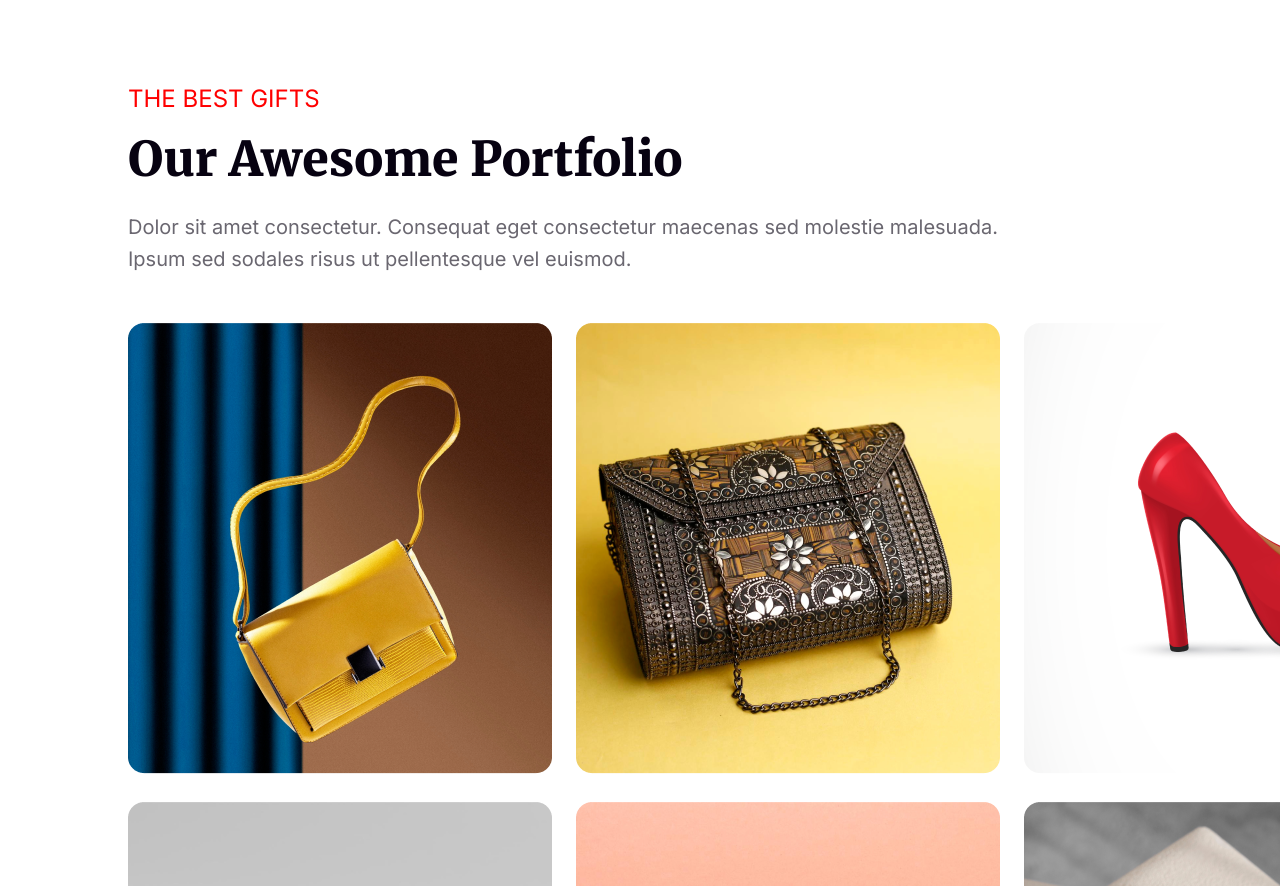
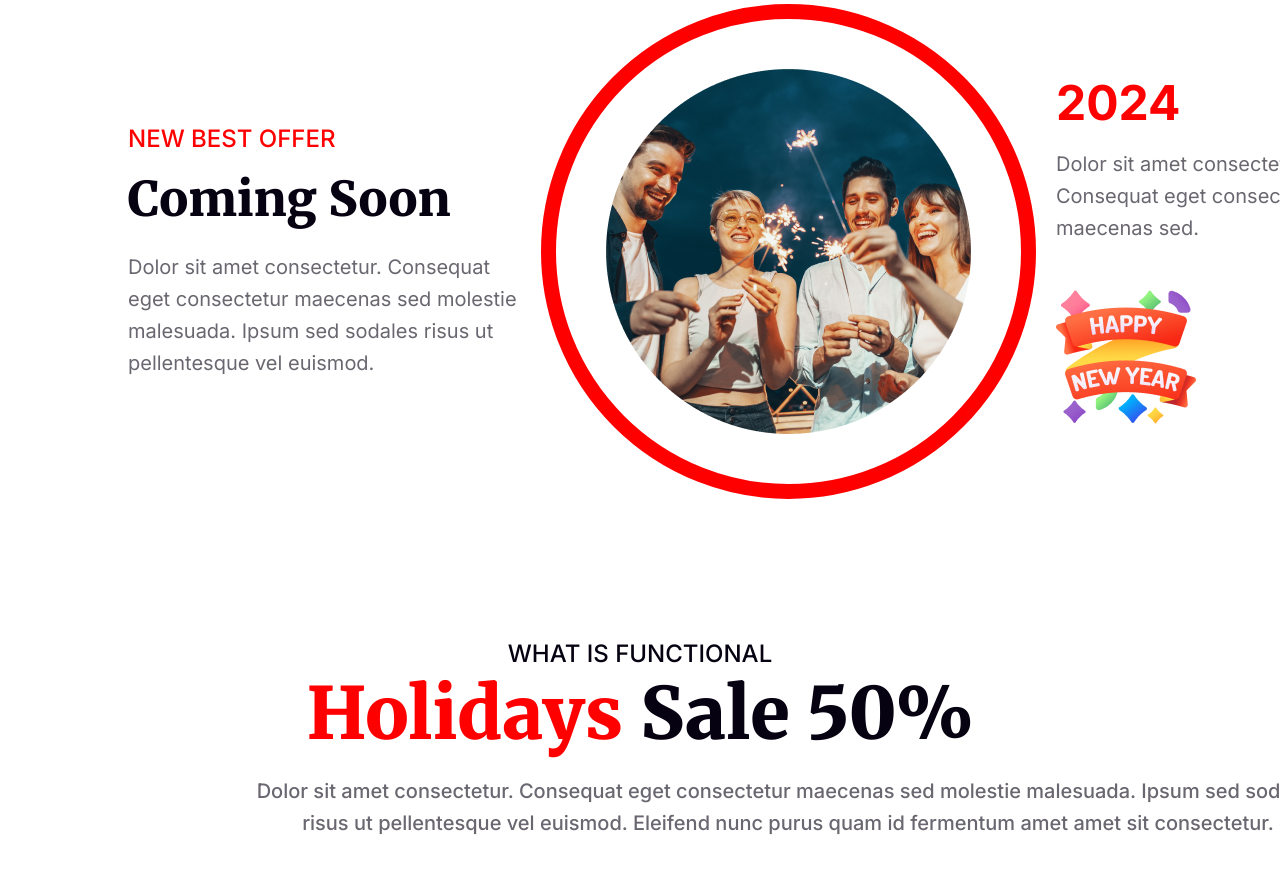
Before and after one commit to Pranta-20-2/B9-Milestone1-Task, a plain HTML site: page index.html in a window 1280 px wide. Shown: the part 2968-3854 px from the top of the page. Drawn offline with Linux system fonts and the light colour scheme.

Commit message:
main5 added

```diff
--- a/index.html
+++ b/index.html
@@ -65,7 +65,42 @@
         </section>
 
         <section>
-            <div class="main-item6">
+            <div class="main-item4">
+                <div class="item4-cont">
+                    <div class="item4-cont1">
+                        <p class="cont1-head">
+                            NEW BEST OFFER
+                        </p>
+                        <h3 class="cont1-desc">
+                            Coming Soon
+                        </h3>
+                        <p class="cont1-last">
+                            Dolor sit amet consectetur. Consequat eget consectetur maecenas sed molestie malesuada.
+                            Ipsum sed sodales risus ut pellentesque vel euismod.
+                        </p>
+
+                    </div>
+                    <div class="item4-cont2">
+                        <img src="resources/Ellipse 1.png" alt="">
+                    </div>
+                    <div class="item4-cont3">
+                        <h3 class="cont3-head">2024</h3>
+                        <p class="cont3-des">Dolor sit amet consectetur. Consequat eget consectetur maecenas sed.</p>
+                        <img src="resources/Group 96.png" alt="">
+                    </div>
+                </div>
+                <div class="main-item5">
+                    <div class="item5-para">
+                        <p class="item5-head">WHAT IS FUNCTIONAL</p>
+                        <h3 class="item5-des"><span id="item5-red">Holidays</span> Sale 50%</h3>
+                        <p class="item5-last">Dolor sit amet consectetur. Consequat eget consectetur maecenas sed
+                            molestie malesuada. Ipsum sed sodales risus ut pellentesque vel euismod. Eleifend nunc purus
+                            quam id fermentum amet amet sit consectetur.
+                        </p>
+
+                    </div>
+                </div>
+
                 <p class="item6-head">THE BEST GIFTS</p>
                 <h3 class="item6-des">Our Awesome Portfolio</h3>
                 <p class="item6-set">Dolor sit amet consectetur. Consequat eget consectetur maecenas sed molestie
--- a/styles/styles.css
+++ b/styles/styles.css
@@ -115,7 +115,7 @@ button {
     display: flex;
     justify-content: space-around;
     align-items: center;
-    gap: 20px;
+    gap: 40px;
 }
 
 .item2-info button {
@@ -148,7 +148,7 @@ button {
 .item2-img {
     width: 100%;
     padding: 78px 0;
-    margin-bottom: 120px;
+
 }
 
 .main-item3 {
@@ -183,16 +183,127 @@ button {
     margin-bottom: 48px;
 }
 
+/* main item 4 */
+.main-item4 {
+    width: 80%;
+    max-width: 1320px;
+    height: 7335px;
+    margin: 0 auto;
+    background: #FFF;
+    align-items: center;
+}
+
+.item4-cont {
+    margin-bottom: 140px;
+    display: flex;
+    align-items: center;
+    justify-content: space-between;
+    gap: 20px;
+}
+
+.cont1-head {
+    color: #F00;
+    font-family: Inter;
+    font-size: 24px;
+    font-weight: 500;
+    margin-bottom: 16px;
+}
+
+.cont1-desc {
+    color: #070211;
+    font-family: Merriweather;
+    font-size: 48px;
+    font-weight: 900;
+    text-transform: capitalize;
+    margin-bottom: 22px;
+}
+
+.cont1-last {
+    color: rgba(7, 2, 17, 0.60);
+    font-family: Inter;
+    font-size: 20px;
+    font-weight: 400;
+    line-height: 32px;
+    width: 393px;
+    /* 160% */
+}
+
+.item4-cont2 {
+    align-items: center;
+    display: flex;
+    border-radius: 463px;
+    border: 15px solid #F00;
+    padding: 50px;
+}
+
+.cont3-head {
+    color: #F00;
+    font-family: Inter;
+    font-size: 48px;
+    font-weight: 700;
+    margin-bottom: 16px;
+}
+
+.cont3-des {
+    color: rgba(7, 2, 17, 0.60);
+    font-family: Inter;
+    font-size: 20px;
+    font-weight: 400;
+    line-height: 32px;
+    width: 276px;
+    margin-bottom: 43px;
+    /* 160% */
+}
+
+.item5-para {
+    text-align: center;
+}
+
+.item5-head {
+    color: #070211;
+    font-family: Inter;
+    font-size: 24px;
+    font-weight: 500;
+}
+
+.item5-des {
+    color: #070211;
+    font-family: Merriweather;
+    font-size: 72px;
+    font-weight: 900;
+    margin-bottom: 16px;
+
+}
+
+#item5-red {
+    color: #F00;
+    font-family: Merriweather;
+    font-size: 72px;
+    font-weight: 900;
+    margin-bottom: 28px;
+}
+
+.item5-last {
+    color: rgba(7, 2, 17, 0.60);
+    font-family: Inter;
+    font-size: 20px;
+    font-weight: 500;
+    line-height: 32px;
+    margin-bottom: 50px;
+    width: 1068px;
+    margin: 0 126px;
+}
+
 /* Main 6 */
 
-.main-item6 {
+/* .main-item6 {
     width: 80%;
     max-width: 1320px;
     height: 1120px;
     margin: 0 auto;
     background: #FFF;
     padding: 80px 0;
-}
+} */
 
 .item6-cont {
     display: flex;
@@ -204,6 +315,8 @@ button {
 
 .item6-cont img {
     margin-bottom: 24px;
+    box-shadow: 5px 5px 5px rgba(224, 222, 225, 0.804);
+    border-radius: 16px;
 }
 
 .item6-img {
@@ -218,6 +331,7 @@ button {
     font-size: 24px;
     font-weight: 500px;
     padding-bottom: 16px;
+    margin-top: 120px;
 }
 
 .item6-des {
@@ -314,39 +428,46 @@ button {
     line-height: normal;
 
 }
-.footer-cont1-1{
+
+.footer-cont1-1 {
     width: 375px;
     height: 80;
     margin: 120px 0 260px;
 }
-.footer-cont{
-    display:flex;
+
+.footer-cont {
+    display: flex;
     align-items: center;
     justify-content: space-around;
 
 }
-.footer-cont2{
-    display:flex;
+
+.footer-cont2 {
+    display: flex;
     align-items: center;
     justify-content: space-around;
     gap: 10px;
     margin: 298px 0 0px;
 }
-.footer-cont3-1{
+
+.footer-cont3-1 {
     margin: 0px 275px 0px 0px;
 }
-#Unsubscribe{
+
+#Unsubscribe {
     text-align: right;
 }
-.footer-cont3-1-1{
-    display:flex;
+
+.footer-cont3-1-1 {
+    display: flex;
     text-align: center;
     gap: 15px;
     text-align: left;
     margin: 120px 0 0px;
 }
-.footer-cont3-1-2{
-    display:flex;
+
+.footer-cont3-1-2 {
+    display: flex;
     text-align: center;
     gap: 15px;
     text-align: left;
```
